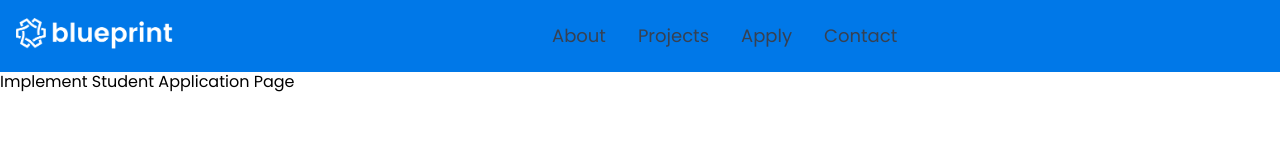
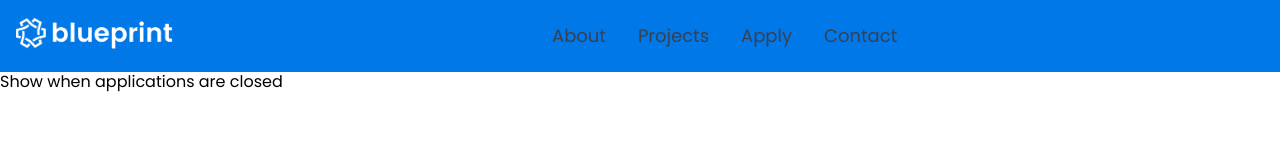
Before and after one commit to OwenTruong/blueprint_website, a React (Create React App) app: page /studentapplication in a window 1280 px wide. Shown: the top 160 px of the page. Built offline with nearby package versions, Linux system fonts and the light colour scheme.

Commit message:
conditional for when applications are open/closed

```diff
--- a/package.json
+++ b/package.json
@@ -7,6 +7,7 @@
     "@testing-library/react": "^13.4.0",
     "@testing-library/user-event": "^13.5.0",
     "npm": "^9.4.1",
+    "prop-types": "^15.8.1",
     "react": "^18.2.0",
     "react-dom": "^18.2.0",
     "react-router": "^6.8.1",
--- a/src/App.jsx
+++ b/src/App.jsx
@@ -12,6 +12,7 @@ import Home from "./components/Home/Home";
 import StudentApply from "./components/Applications/StudentApply";
 
 function App() {
+  // <StudentApply isOpen /> when applications are open
   return (
     <div>
       <div>
--- /dev/null
+++ b/src/components/Applications/Closed.jsx
@@ -0,0 +1,5 @@
+function Closed() {
+  return <p>Show when applications are closed</p>;
+}
+
+export default Closed;
--- a/src/components/Applications/StudentApply.jsx
+++ b/src/components/Applications/StudentApply.jsx
@@ -1,12 +1,19 @@
+import PropTypes from "prop-types";
 import Footer from "../Common/Footer";
+import Form from "./Form";
+import Closed from "./Closed";
 
-function StudentApply() {
+function StudentApply({ isOpen }) {
   return (
     <div className="flex flex-col h-screen">
-      <div className="mb-auto"> Implement Student Application Page</div>
+      <div className="mb-auto"> {isOpen ? <Form /> : <Closed />} </div>
       <Footer />
     </div>
   );
 }
 
+StudentApply.propTypes = {
+  isOpen: PropTypes.bool.isRequired,
+};
+
 export default StudentApply;
```
Also changed, not shown: 1 other file (tests, documents, lock files or other folders).
